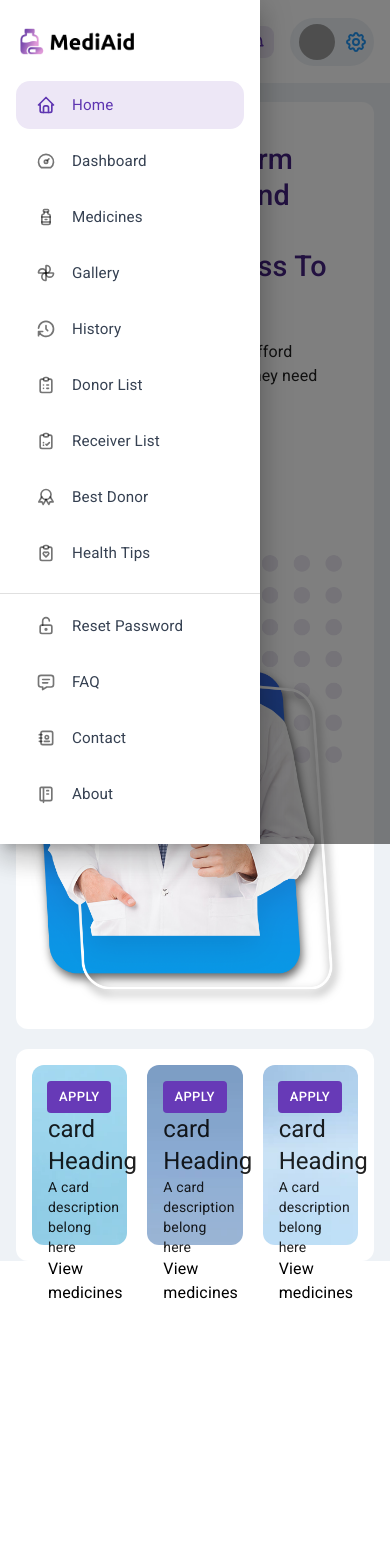
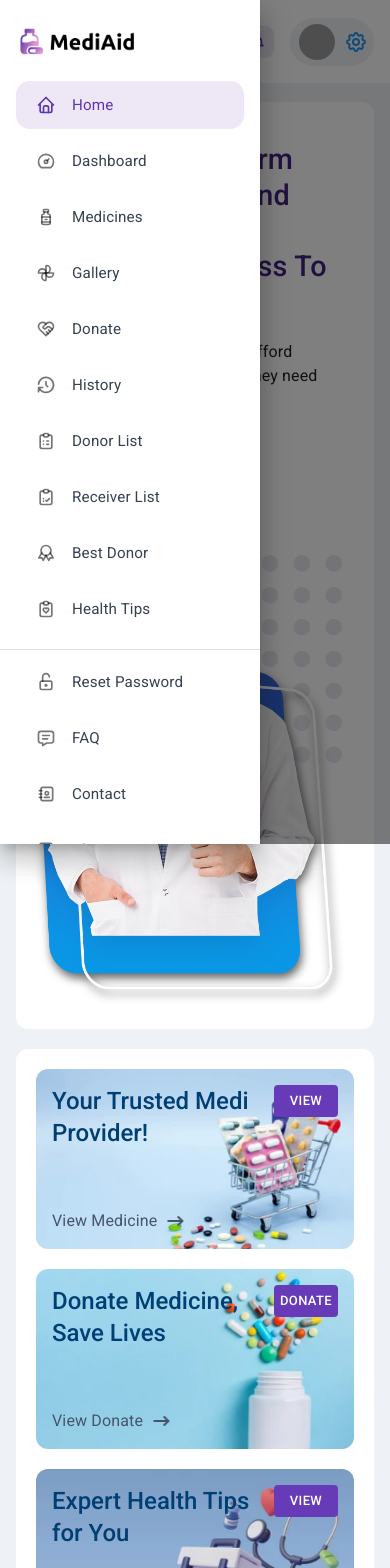
Before and after one commit to Sharif-Minhaz/MediAid, a React (Vite) app in the folder client/: page / in a window 390 px wide. Shown: the top 1568 px of the page. Before the commit the page ends 1305 px from the top, so only its background shows below. Built offline with nearby package versions, Linux system fonts and the light colour scheme; grey boxes are pictures that could not be loaded.

Commit message:
feat: responsive service card added -client

```diff
--- a/client/src/components/navbar/DrawerLists.jsx
+++ b/client/src/components/navbar/DrawerLists.jsx
@@ -13,6 +13,7 @@ import {
 	IconAddressBook,
 	IconNotebook,
 	IconDashboard,
+	IconHeartHandshake,
 } from "@tabler/icons-react";
 import BrandAuthImg from "../../features/auth/BrandAuthImg";
 import SingleNavLink from "./SingleNavLink";
@@ -41,6 +42,11 @@ const DrawerLists = ({ drawerWidth = 260, isSmallScreen }) => {
 					link="/gallery"
 					text="Gallery"
 					icon={<IconBrandGooglePhotos size={20} />}
+				/>
+				<SingleNavLink
+					link="/donate"
+					text="Donate"
+					icon={<IconHeartHandshake size={20} />}
 				/>
 				<SingleNavLink link="/h" text="History" icon={<IconHistory size={20} />} />
 				<SingleNavLink link="/d" text="Donor List" icon={<IconClipboardList size={20} />} />
--- a/client/src/pages/home/Home.css
+++ b/client/src/pages/home/Home.css
@@ -52,7 +52,7 @@
 
 @keyframes mobilize-text-pattern {
     0% {
-        transform: translateY(0px, 0px);
+        transform: translate(0px, 0px);
     }
 
     50% {
@@ -60,7 +60,25 @@
     }
 
     100% {
-        transform: translateY(0px, 0px);
+        transform: translate(0px, 0px);
+    }
+}
+
+.arrow-animation {
+    animation: arrow-move 3s ease-out infinite both;
+}
+
+@keyframes arrow-move {
+    0% {
+        transform: translateX(0px);
+    }
+
+    50% {
+        transform: translateX(5px);
+    }
+
+    100% {
+        transform: translateX(0px);
     }
 }
 
--- a/client/src/pages/home/ServiceCardExcerpt.jsx
+++ b/client/src/pages/home/ServiceCardExcerpt.jsx
@@ -1,8 +1,18 @@
 import { Box, Button, Grid, Typography } from "@mui/material";
 import { IconArrowNarrowRight } from "@tabler/icons-react";
-import { Link } from "react-router-dom";
+import { Link, useNavigate } from "react-router-dom";
 
-const ServiceCardExcerpt = ({ img }) => {
+const ServiceCardExcerpt = ({ img, heading, type = "medicines" }) => {
+	const navigate = useNavigate();
+
+	const toCapitalize = (str) => {
+		if (typeof str !== "string") {
+			return "";
+		}
+
+		return str.charAt(0).toUpperCase() + str.slice(1);
+	};
+
 	return (
 		<Box
 			width="100%"
@@ -10,6 +20,7 @@ const ServiceCardExcerpt = ({ img }) => {
 			height="180px"
 			sx={{
 				backgroundImage: `url(${img})`,
+				backgroundSize: "cover",
 			}}
 			borderRadius="12px"
 			padding={2}
@@ -23,24 +34,22 @@ const ServiceCardExcerpt = ({ img }) => {
 					justifyContent="space-between"
 				>
 					<Box>
-						<Typography component="h5" variant="h5">
-							A card Heading
-						</Typography>
-						<Typography component="p" variant="body2">
-							A card description belong here
+						<Typography component="h5" variant="h5" fontWeight={500} color="#003f74">
+							{heading}
 						</Typography>
 					</Box>
 					<Typography component="p" variant="body1">
 						<Link
-							to="/medicines"
+							to={`/${type}`}
 							style={{
 								display: "flex",
 								columnGap: "6px",
 								alignItems: "center",
-								color: "black",
+								color: "#46556c",
 							}}
 						>
-							<span>View medicines</span> <IconArrowNarrowRight />
+							<span>View {toCapitalize(type)}</span>
+							<IconArrowNarrowRight className="arrow-animation" />
 						</Link>
 					</Typography>
 				</Grid>
@@ -51,8 +60,9 @@ const ServiceCardExcerpt = ({ img }) => {
 						disableElevation
 						size="small"
 						sx={{ py: 2, color: "white" }}
+						onClick={() => navigate(`/${type}`)}
 					>
-						Apply
+						{type === "medicines" ? "Apply" : type === "donate" ? "Donate" : "View"}
 					</Button>
 				</Grid>
 			</Grid>
--- a/client/src/pages/home/ServiceCards.jsx
+++ b/client/src/pages/home/ServiceCards.jsx
@@ -1,19 +1,26 @@
 import { Box, Grid } from "@mui/material";
 import ServiceCardExcerpt from "./ServiceCardExcerpt";
 
+const serviceCardsData = [
+	{ img: "/images/card-img-3.png", heading: "Your Trusted Medi Provider!", type: "medicine" },
+	{ img: "/images/card-img-1.png", heading: "Donate Medicine, Save Lives", type: "donate" },
+	{ img: "/images/card-img-2.png", heading: "Expert Health Tips for You", type: "health-tips" },
+];
+
 const ServiceCards = () => {
 	return (
-		<Box component="div" width="100%" p={2}>
+		<Box component="div" width="100%" p="20px">
 			<Grid container spacing="20px">
-				<Grid item xs={4}>
-					<ServiceCardExcerpt img="/images/card-img-1.png" />
-				</Grid>
-				<Grid item xs={4}>
-					<ServiceCardExcerpt img="/images/card-img-2.png" />
-				</Grid>
-				<Grid item xs={4}>
-					<ServiceCardExcerpt img="/images/card-img-3.png" />
-				</Grid>
+				{serviceCardsData.map((data, i) => (
+					<Grid item xs={12} sm={6} lg={4}>
+						<ServiceCardExcerpt
+							key={i}
+							img={data.img}
+							heading={data.heading}
+							type={data.type}
+						/>
+					</Grid>
+				))}
 			</Grid>
 		</Box>
 	);
--- a/client/src/theme/palette.js
+++ b/client/src/theme/palette.js
@@ -7,6 +7,7 @@ export const paletteTheme = () => {
 		},
 		secondary: {
 			main: "#11cb5f",
+			light: "#2196f3",
 			contrastText: "#121926",
 		},
 		neutral: {
```
Also changed, not shown: client/public/images/card-img-1.png.
